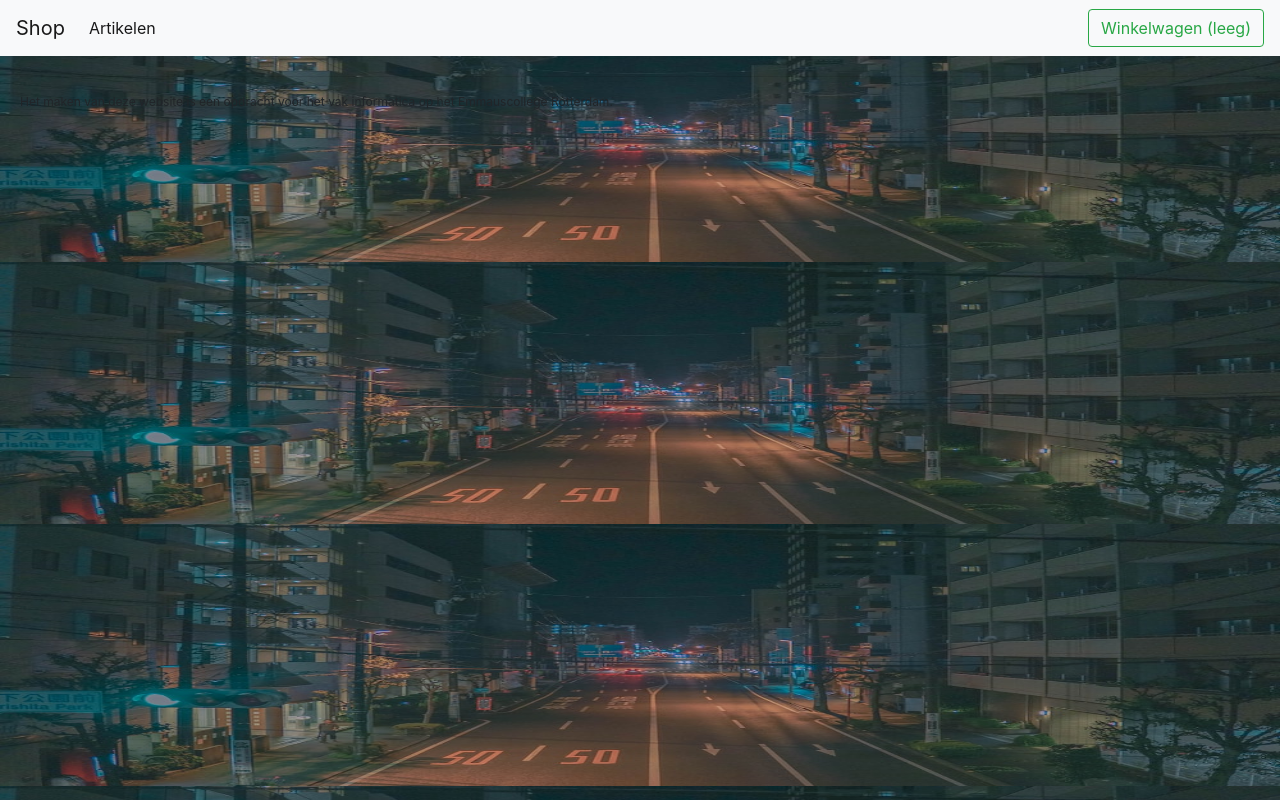
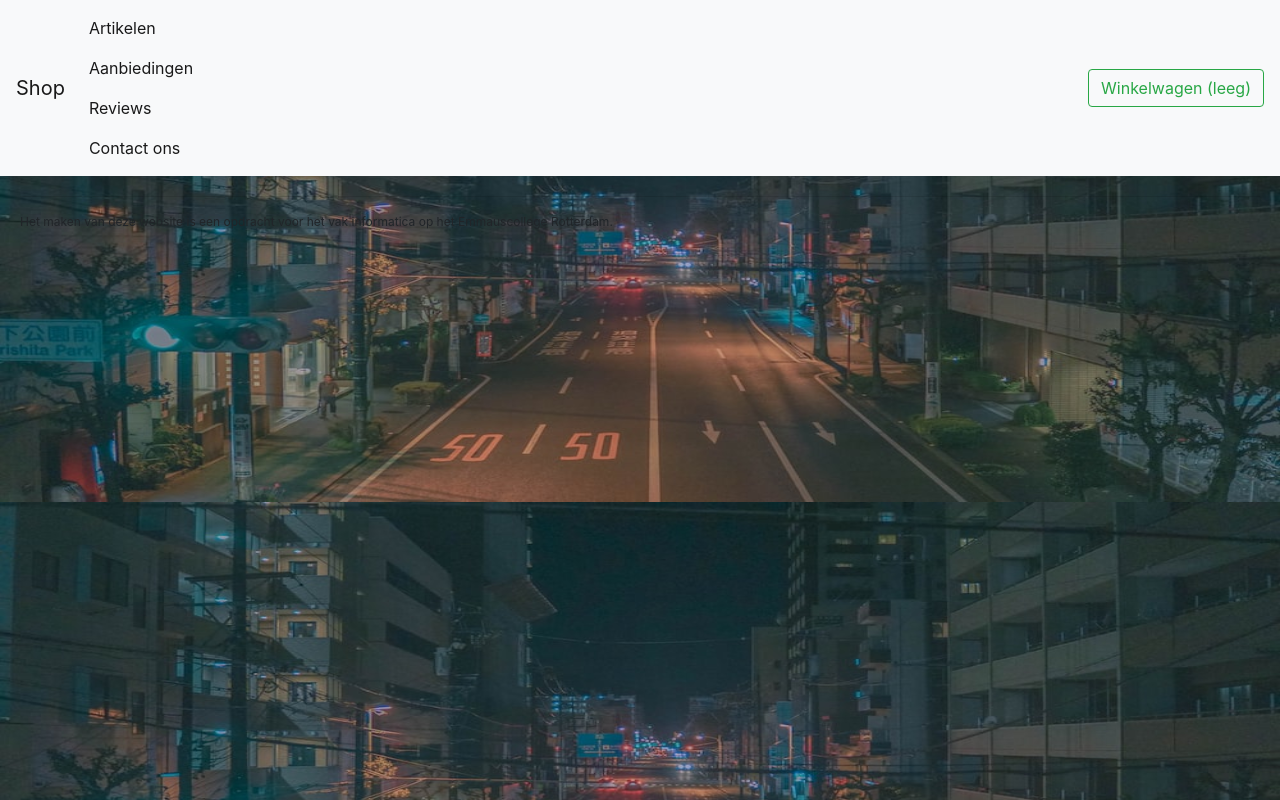
Before and after one commit to emmaus-5h/webshop-5hin1-david-keenan-, a website: page web/product.html in a window 1280 px wide. Drawn offline with nearby package versions, Linux system fonts and the light colour scheme; no server answers.

Commit message:
heel eel

```diff
--- a/web/product.html
+++ b/web/product.html
@@ -27,6 +27,9 @@
         <ul class="navbar-nav mr-auto">
           <li class="nav-item active">
             <a class="nav-link" href="/">Artikelen <span class="sr-only">(current)</span></a>
+            <a class="nav-link" href="#">Aanbiedingen <span class="sr-only">(current)</span></a>
+          <a class="nav-link" href="#">Reviews <span class="sr-only">(current)</span></a>
+          <a class="nav-link" href="#">Contact ons <span class="sr-only">(current)</span></a>
           </li>
         </ul>
         <a href="basket.html"><button class="btn btn-outline-success my-2 my-sm-0" type="submit">Winkelwagen <span class="num_products"></span></button></a>
```
